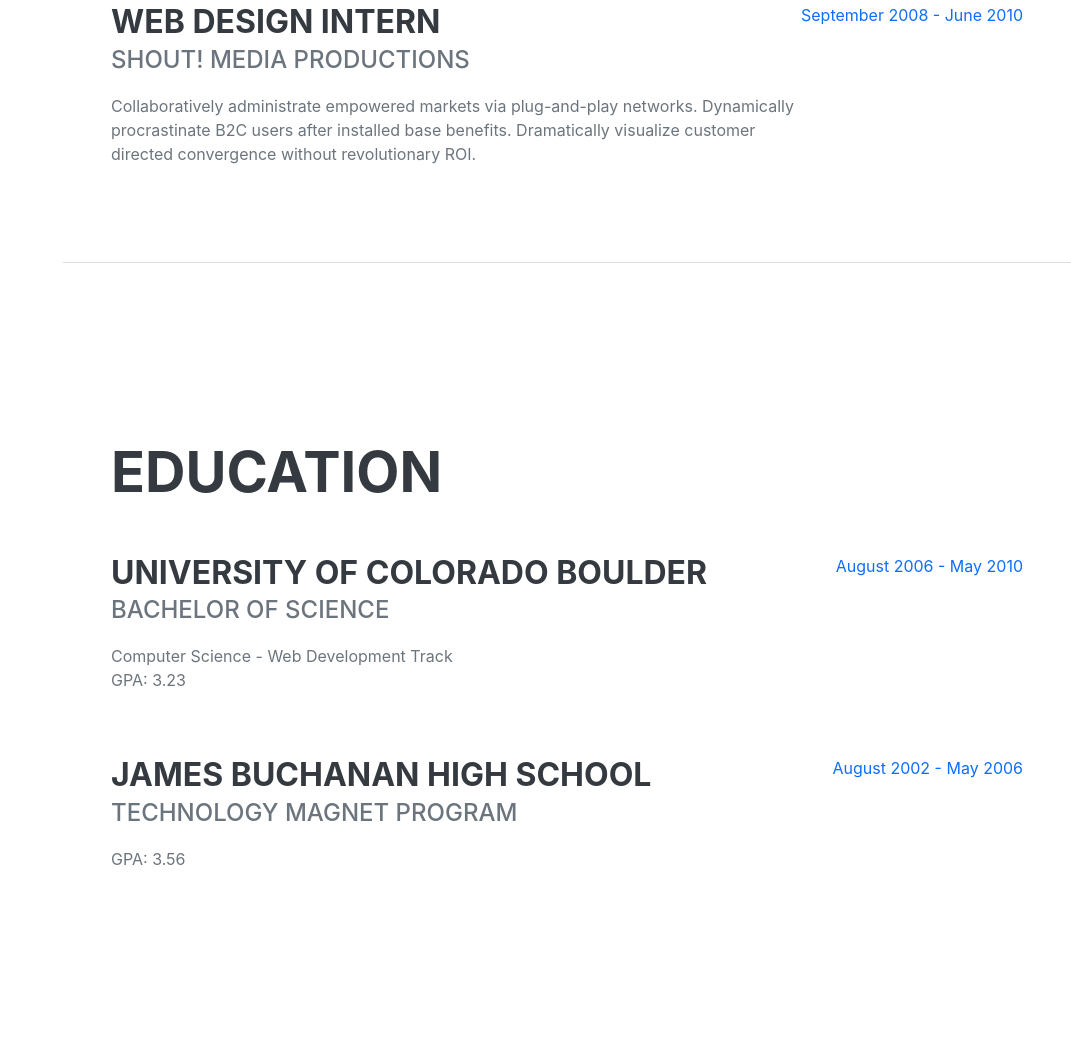
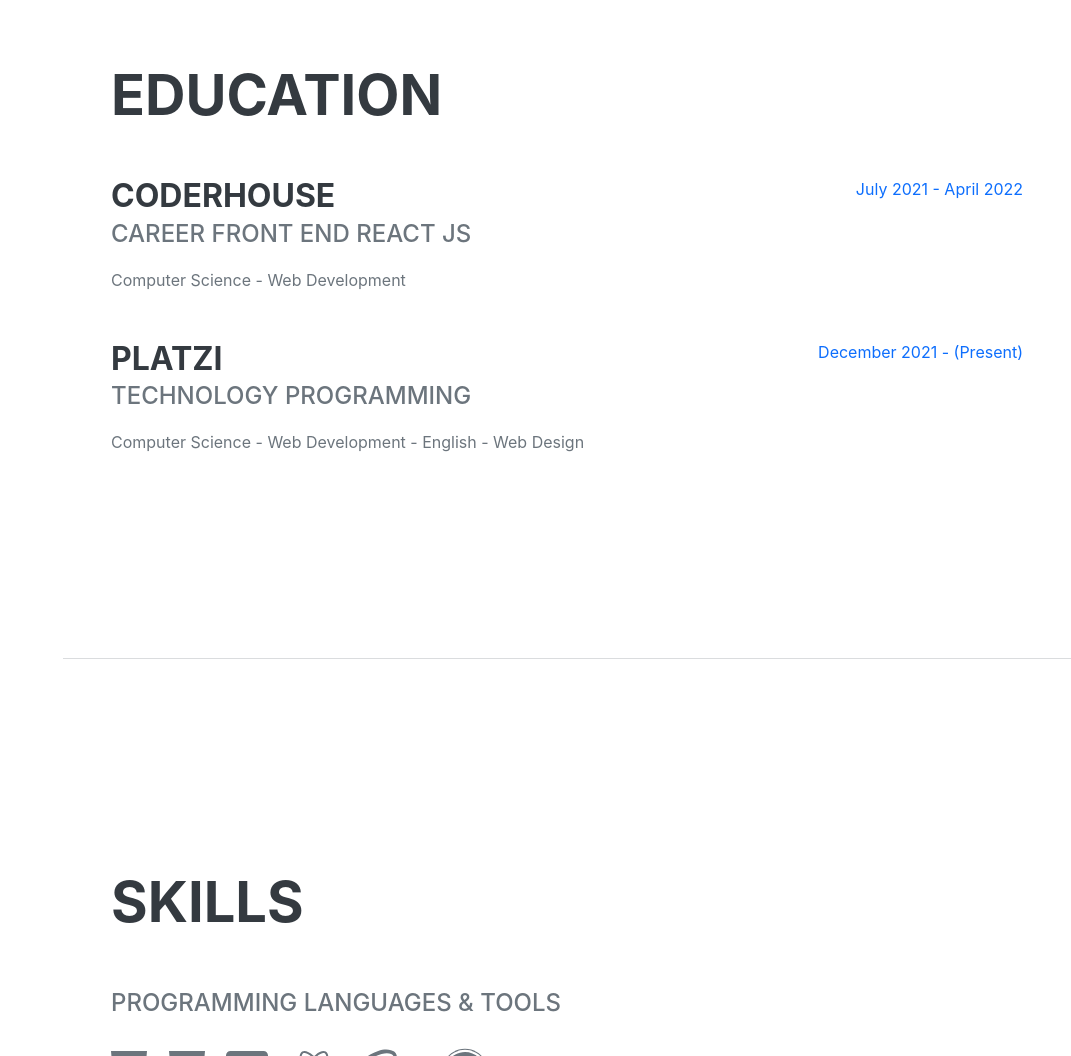
Before and after one commit to enzoSperoni01/Portfolio-WebSite, a plain HTML site: page index.html in a window 1280 px wide. Shown: the part 1744-2800 px from the top of the page, without its empty margins (209-1280 px from the left). Drawn offline with nearby package versions, Linux system fonts and the light colour scheme; a web font is replaced by a local one.

Commit message:
Updating the 'Education' section

```diff
--- a/index.html
+++ b/index.html
@@ -44,12 +44,12 @@
                         Cervantes 169 · Temperley, BA · +54 11 3955 0860 ·
                         <a href="mailto:speronienzo20@gmail.com" class="text-primary" target="_blank">speronienzo20@gmail.com</a>
                     </div>
-                    <p class="lead mb-5">I am experienced in leveraging agile frameworks to provide a robust synopsis for high level overviews. Iterative approaches to corporate strategy foster collaborative thinking to further the overall value proposition.</p>
+                    <p class="lead mb-5">I am constantly learning and being prepared to face any challenge with good vibes!</p>
                     <div class="social-icons">
                         <a class="social-icon" href="https://www.linkedin.com/in/enzo-speroni/" target="_blank"><i class="fab fa-linkedin-in"></i></a>
                         <a class="social-icon" href="https://github.com/enzoSperoni01" target="_blank"><i class="fab fa-github"></i></a>
                         <a class="social-icon" href="https://twitter.com/enzitoDev" target="_blank"><i class="fab fa-twitter"></i></a>
-                        <!-- <a class="social-icon" href="#!"><i class="fab fa-instagram"></i></a> -->
+                        <a class="social-icon" href="https://www.instagram.com/enzodev.js/" target="_blank"><i class="fab fa-instagram"></i></a>
                     </div>
                 </div>
             </section>
@@ -58,7 +58,7 @@
             <section class="resume-section" id="experience">
                 <div class="resume-section-content">
                     <h2 class="mb-5">Experience</h2>
-                    <div class="d-flex flex-column flex-md-row justify-content-between mb-5">
+                    <!-- <div class="d-flex flex-column flex-md-row justify-content-between mb-5">
                         <div class="flex-grow-1">
                             <h3 class="mb-0">Senior Web Developer</h3>
                             <div class="subheading mb-3">Intelitec Solutions</div>
@@ -89,7 +89,7 @@
                             <p>Collaboratively administrate empowered markets via plug-and-play networks. Dynamically procrastinate B2C users after installed base benefits. Dramatically visualize customer directed convergence without revolutionary ROI.</p>
                         </div>
                         <div class="flex-shrink-0"><span class="text-primary">September 2008 - June 2010</span></div>
-                    </div>
+                    </div> -->
                 </div>
             </section>
             <hr class="m-0" />
@@ -99,20 +99,19 @@
                     <h2 class="mb-5">Education</h2>
                     <div class="d-flex flex-column flex-md-row justify-content-between mb-5">
                         <div class="flex-grow-1">
-                            <h3 class="mb-0">University of Colorado Boulder</h3>
-                            <div class="subheading mb-3">Bachelor of Science</div>
-                            <div>Computer Science - Web Development Track</div>
-                            <p>GPA: 3.23</p>
+                            <h3 class="mb-0">Coderhouse</h3>
+                            <div class="subheading mb-3">Career Front End React JS</div>
+                            <div>Computer Science - Web Development</div>
                         </div>
-                        <div class="flex-shrink-0"><span class="text-primary">August 2006 - May 2010</span></div>
+                        <div class="flex-shrink-0"><span class="text-primary">July 2021 - April 2022</span></div>
                     </div>
                     <div class="d-flex flex-column flex-md-row justify-content-between">
                         <div class="flex-grow-1">
-                            <h3 class="mb-0">James Buchanan High School</h3>
-                            <div class="subheading mb-3">Technology Magnet Program</div>
-                            <p>GPA: 3.56</p>
+                            <h3 class="mb-0">Platzi</h3>
+                            <div class="subheading mb-3">Technology Programming</div>
+                            <div>Computer Science - Web Development - English - Web Design</div>
                         </div>
-                        <div class="flex-shrink-0"><span class="text-primary">August 2002 - May 2006</span></div>
+                        <div class="flex-shrink-0"><span class="text-primary">December 2021 - (Present)</span></div>
                     </div>
                 </div>
             </section>
```
